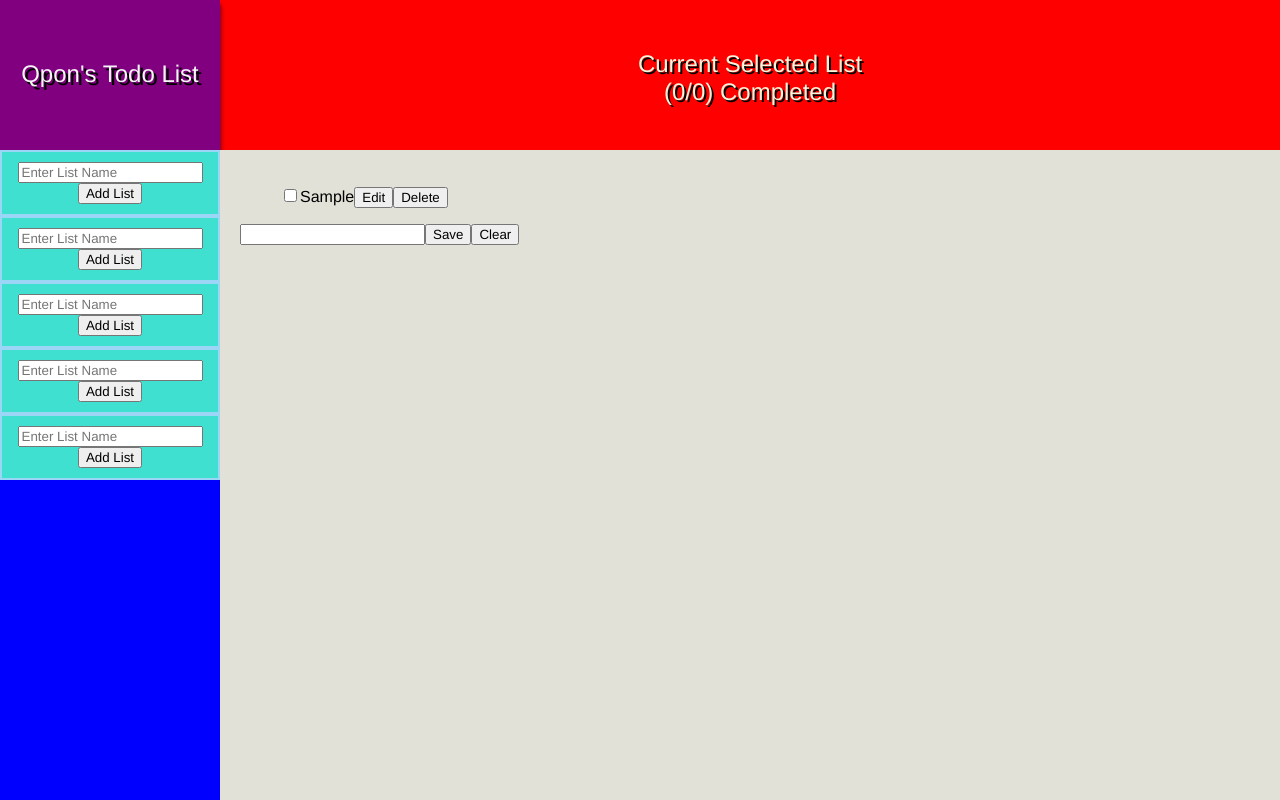
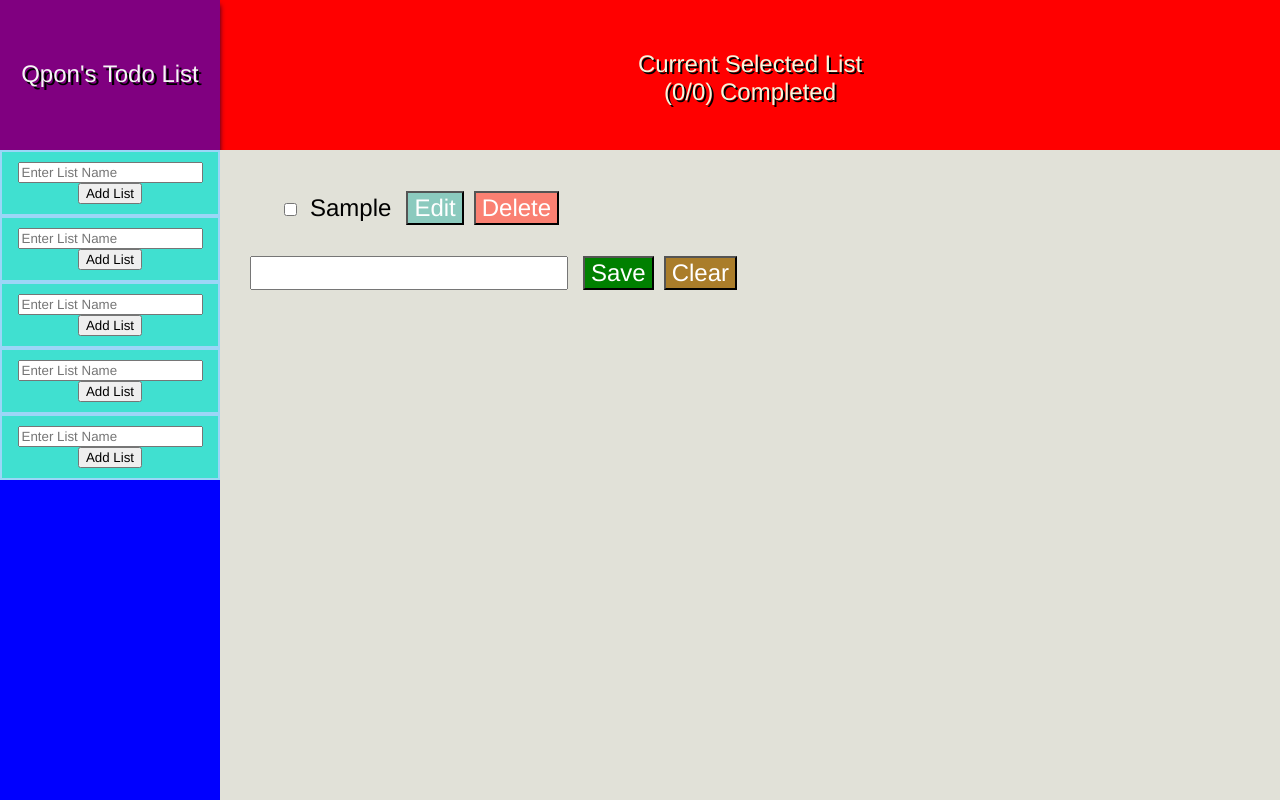
Before and after one commit to Qpons/react-test, a React (Create React App) app: page / in a window 1280 px wide. Both pictures are taken after typing "Sample" into the empty fields and a click on the button "Save". Built offline with nearby package versions, Linux system fonts and the light colour scheme.

Commit message:
Add some basic CSS styling to buttons and input fields

```diff
--- a/src/components/list-items/AddItem.jsx
+++ b/src/components/list-items/AddItem.jsx
@@ -19,9 +19,15 @@ const AddItem = ({ setItems, items }) => {
   return (
     <div>
       <div>
-        <input onChange={handleEntry} type='text' value={newItem} />
+        <input
+          className='incomplete'
+          onChange={handleEntry}
+          type='text'
+          value={newItem}
+        />
 
         <button
+          className='itemButton saveBtn'
           onClick={handleAddItem}
           placeholder='Please enter new todo item'
         >
@@ -29,6 +35,7 @@ const AddItem = ({ setItems, items }) => {
         </button>
 
         <button
+          className='itemButton clearBtn'
           onClick={() => {
             setNewItem("");
           }}
--- a/src/components/list-items/Item.jsx
+++ b/src/components/list-items/Item.jsx
@@ -5,7 +5,6 @@ const Item = ({ index, item, items, setItems }) => {
   const [editStatus, setEditStatus] = useState(false);
   const [tempItem, setTempItem] = useState(item);
   const [isCompleted, setIsCompleted] = useState(false);
-  const [currentStatus, setCurrentStatus] = useState("incomplete");
 
   const handleEntry = (event) => {
     setTempItem(event.target.value);
@@ -19,18 +18,19 @@ const Item = ({ index, item, items, setItems }) => {
         checked={isCompleted}
         onChange={() => {
           setIsCompleted(!isCompleted);
-          if (isCompleted) {
-            setCurrentStatus("incomplete");
-          } else {
-            setCurrentStatus("complete");
-          }
         }}
       />
       {editStatus ? (
         <>
-          <input type='text' value={tempItem} onChange={handleEntry} />
+          <input
+            className='incomplete'
+            type='text'
+            value={tempItem}
+            onChange={handleEntry}
+          />
 
           <button
+            className='itemButton saveBtn'
             onClick={() => {
               if (tempItem === "") {
                 alert("Cannot save empty name!");
@@ -46,6 +46,7 @@ const Item = ({ index, item, items, setItems }) => {
           </button>
 
           <button
+            className='itemButton cancelBtn'
             onClick={() => {
               setEditStatus(false);
               setTempItem(item);
@@ -56,9 +57,12 @@ const Item = ({ index, item, items, setItems }) => {
         </>
       ) : (
         <>
-          <span className={currentStatus}>{item}</span>
+          <span className={isCompleted ? "complete" : "incomplete"}>
+            {item}
+          </span>
 
           <button
+            className='itemButton editBtn'
             onClick={() => {
               setEditStatus(true);
             }}
@@ -67,6 +71,7 @@ const Item = ({ index, item, items, setItems }) => {
           </button>
 
           <button
+            className='itemButton deleteBtn'
             onClick={() => {
               const tempArray = [...items];
               tempArray.splice(index, 1);
--- a/src/components/list-items/style.css
+++ b/src/components/list-items/style.css
@@ -1,7 +1,37 @@
 .complete {
   text-decoration: line-through;
+  margin: 10px;
+  font-size: x-large;
 }
 
 .incomplete {
   text-decoration: none;
+  margin: 10px;
+  font-size: x-large;
 }
+
+.itemButton {
+  font-size: x-large;
+  margin: 5px;
+  color: white;
+}
+
+.saveBtn {
+  background-color: green;
+}
+
+.clearBtn {
+  background-color: rgb(170, 125, 42);
+}
+
+.editBtn {
+  background-color: rgba(58, 181, 168, 0.508);
+}
+
+.cancelBtn {
+  background-color: red;
+}
+
+.deleteBtn {
+  background-color: salmon;
+}
```
